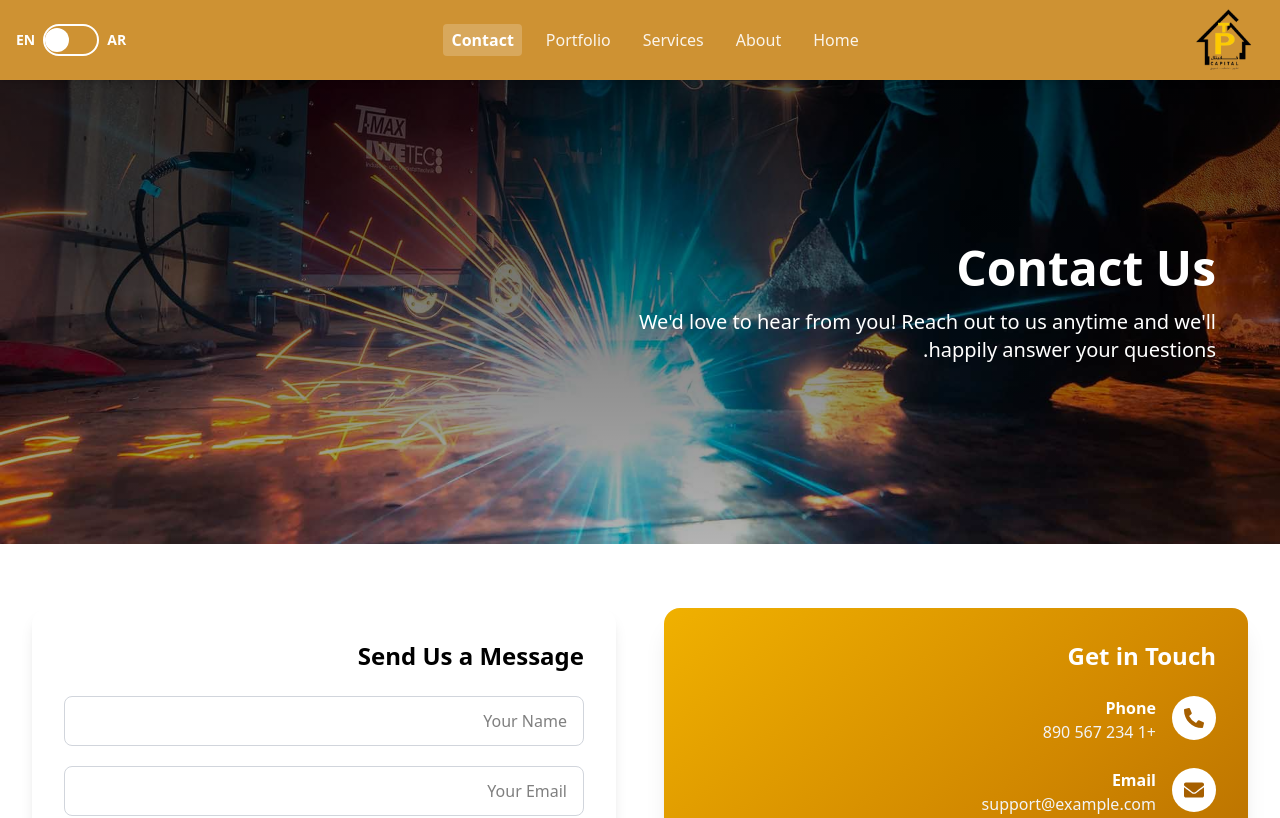
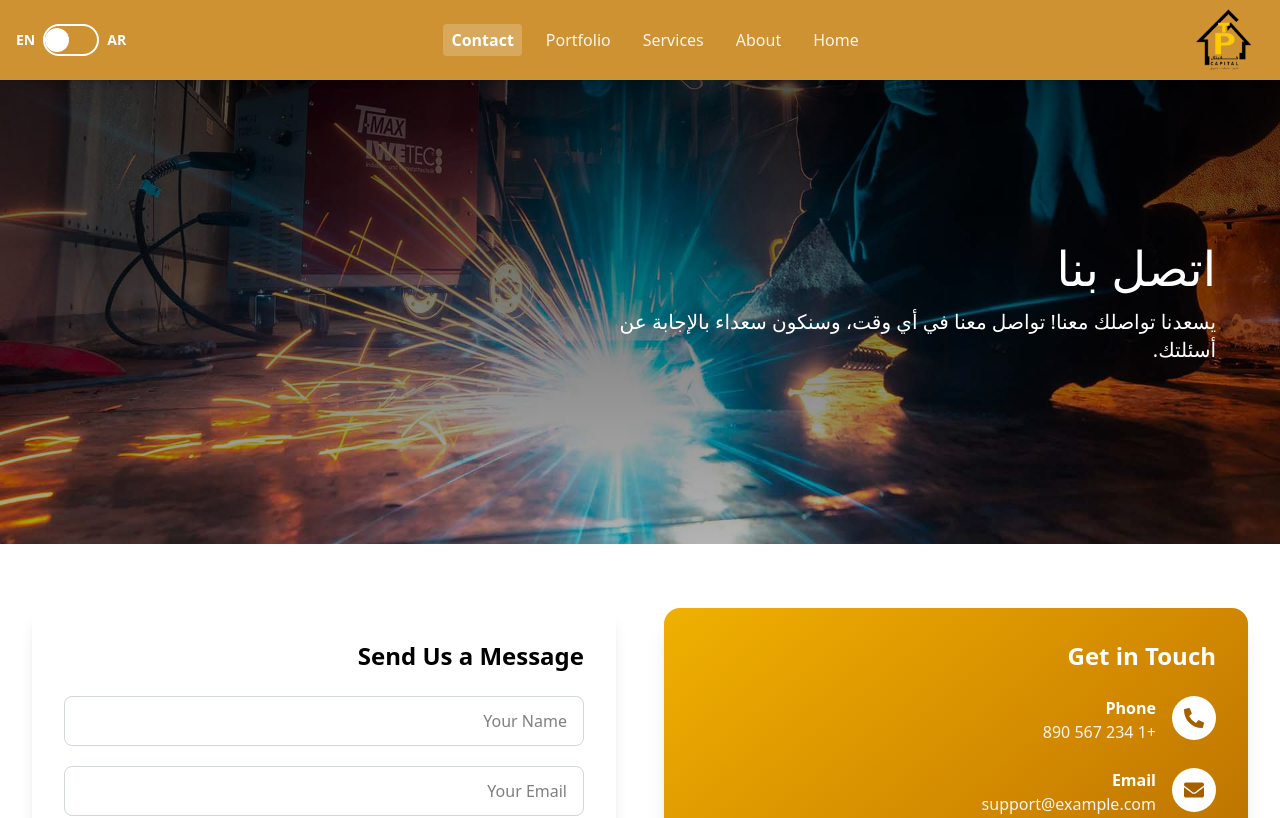
Before and after one commit to programshouse/capital, a React (Vite) app: page /contact in a window 1280 px wide. Shown: the top 818 px of the page. Built offline with nearby package versions, Linux system fonts and the light colour scheme.

Commit message:
traslate hero secs

```diff
--- a/package.json
+++ b/package.json
@@ -16,6 +16,7 @@
     "axios": "^1.11.0",
     "formik": "^2.4.6",
     "framer-motion": "^12.23.12",
+    "i18n": "^0.15.1",
     "i18next": "^25.4.2",
     "i18next-browser-languagedetector": "^8.2.0",
     "lucide-react": "^0.536.0",
--- a/src/Components/Footer/Footer.jsx
+++ b/src/Components/Footer/Footer.jsx
@@ -12,8 +12,9 @@ import {
 
 const Footer = () => {
   return (
-    <footer className="w-full bg-gray-900 text-gray-200 py-12 ">
+    <footer className="w-full bg-gray-900 text-gray-200 py-12">
       <div className="max-w-7xl mx-auto px-4">
+        {/* Top: columns */}
         <div className="grid grid-cols-1 md:grid-cols-2 lg:grid-cols-4 gap-8">
           {/* Our Office */}
           <div>
@@ -31,16 +32,16 @@ const Footer = () => {
               info@example.com
             </p>
             <div className="flex pt-3 space-x-2">
-              <a href="https://twitter.com" target="_blank" rel="noopener noreferrer" className="bg-white text-yellow-600 p-2 rounded">
+              <a href="https://twitter.com" target="_blank" rel="noopener noreferrer" className="bg-white text-yellow-600 p-2 rounded" aria-label="Twitter">
                 <FaTwitter />
               </a>
-              <a href="https://facebook.com" target="_blank" rel="noopener noreferrer" className="bg-white text-yellow-600 p-2 rounded">
+              <a href="https://facebook.com" target="_blank" rel="noopener noreferrer" className="bg-white text-yellow-600 p-2 rounded" aria-label="Facebook">
                 <FaFacebookF />
               </a>
-              <a href="https://youtube.com" target="_blank" rel="noopener noreferrer" className="bg-white text-yellow-600 p-2 rounded">
+              <a href="https://youtube.com" target="_blank" rel="noopener noreferrer" className="bg-white text-yellow-600 p-2 rounded" aria-label="YouTube">
                 <FaYoutube />
               </a>
-              <a href="https://linkedin.com" target="_blank" rel="noopener noreferrer" className="bg-white text-yellow-600 p-2 rounded">
+              <a href="https://linkedin.com" target="_blank" rel="noopener noreferrer" className="bg-white text-yellow-600 p-2 rounded" aria-label="LinkedIn">
                 <FaLinkedinIn />
               </a>
             </div>
@@ -49,22 +50,12 @@ const Footer = () => {
           {/* Quick Links */}
           <div>
             <h5 className="uppercase text-white mb-4 font-semibold">Quick Links</h5>
-            <ul className="space-y-2 ">
-              <li>
-                <a href="/about" className="text-white hover:text-yellow-600">About Us</a>
-              </li>
-              <li>
-                <a href="/contact" className="text-white hover:text-yellow-600">Contact Us</a>
-              </li>
-              <li>
-                <a href="/services" className="text-white hover:text-yellow-600">Our Services</a>
-              </li>
-              <li>
-                <a href="/terms" className="text-white hover:text-yellow-600">Terms & Conditions</a>
-              </li>
-              <li>
-                <a href="/support" className="text-white hover:text-yellow-600">Support</a>
-              </li>
+            <ul className="space-y-2">
+              <li><a href="/about" className="text-white hover:text-yellow-600">About Us</a></li>
+              <li><a href="/contact" className="text-white hover:text-yellow-600">Contact Us</a></li>
+              <li><a href="/services" className="text-white hover:text-yellow-600">Our Services</a></li>
+              <li><a href="/terms" className="text-white hover:text-yellow-600">Terms &amp; Conditions</a></li>
+              <li><a href="/support" className="text-white hover:text-yellow-600">Support</a></li>
             </ul>
           </div>
 
@@ -101,6 +92,12 @@ const Footer = () => {
             </div>
           </div>
         </div>
+
+<div className="mt-10 border-t border-gray-800/80 pt-6">
+  <p className="text-sm text-gray-400  text-center">
+    <p>© {new Date().getFullYear()} ProgramsHouse. All Rights Reserved.</p>
+  </p>
+</div>
       </div>
     </footer>
   );
--- a/src/Locals/ar.json
+++ b/src/Locals/ar.json
@@ -1,5 +1,20 @@
 {
-  "welcome": "مرحبًا بك في موقعنا",
-  "cta": "ابدأ الآن",
-  "greeting": "مرحبًا، {{name}}!"
+  "contact": {
+    "hero": {
+      "title": "اتصل بنا",
+      "subtitle": "يسعدنا تواصلك معنا! تواصل معنا في أي وقت، وسنكون سعداء بالإجابة عن أسئلتك."
+    }
+  },
+  "about": {
+    "hero": {
+      "title": "معلومات عنا",
+      "subtitle": "تعرّف أكثر علينا وعلى رؤيتنا ورسالتنا."
+    }
+  },
+  "portfolio": {
+    "hero": {
+      "title": "أعمالنا",
+      "subtitle": "استكشف أحدث مشاريعنا عبر مختلف الخدمات."
+    }
+  }
 }
--- a/src/Locals/en.json
+++ b/src/Locals/en.json
@@ -1,5 +1,20 @@
 {
-  "welcome": "Welcome to our site",
-  "cta": "Get Started",
-  "greeting": "Hello, {{name}}!"
+  "contact": {
+    "hero": {
+      "title": "Contact Us",
+      "subtitle": "We'd love to hear from you! Reach out to us anytime and we'll happily answer your questions."
+    }
+  },
+  "about": {
+    "hero": {
+      "title": "About Us",
+      "subtitle": "Learn more about who we are, our vision, and our mission."
+    }
+  },
+  "portfolio": {
+    "hero": {
+      "title": "Our Portfolio",
+      "subtitle": "Explore our latest projects across different services."
+    }
+  }
 }
--- a/src/Pages/About/aboutpage.jsx
+++ b/src/Pages/About/aboutpage.jsx
@@ -1,8 +1,9 @@
+// /src/Pages/About/aboutpage.jsx
 import React, { useEffect, useRef, useState } from "react";
+import { useTranslation } from "react-i18next";
 import { FaEye, FaBullseye } from "react-icons/fa";
 
-const sections = {
-  en: [
+const sections = [
   {
     id: "vision",
     title: "Our Vision",
@@ -21,28 +22,7 @@ const sections = {
     image: "/assets/service-2.jpg",
     reverse: true,
   },
-  ],
-  ar: [
-    {
-      id: "vision",
-      title: "رؤيتنا",
-      text:
-        "أن نكون قوة رائدة في تقديم حلول مبتكرة ومستدامة تُحدث تأثيرًا إيجابيًا على المجتمعات حول العالم.",
-      icon: FaEye,
-      image: "/assets/service-1.jpg",
-      reverse: false,
-    },
-    {
-      id: "mission",
-      title: "مهمتنا",
-      text:
-        "تمكين الأفراد والمنظمات من خلال تقديم خدمات استثنائية، وتعزيز الابتكار، ودعم النمو المستدام من أجل مستقبل أفضل.",
-      icon: FaBullseye,
-      image: "/assets/service-2.jpg",
-      reverse: true,
-    },
-  ],
-};
+];
 
 const Reveal = ({ children, className = "", delay = 0 }) => {
   const ref = useRef(null);
@@ -75,32 +55,29 @@ const Reveal = ({ children, className = "", delay = 0 }) => {
   );
 };
 
-const AboutPage = ({ lang = "en" }) => {
-  const data = sections[lang] || sections.en;
+export default function AboutPage() {
+    const { t, i18n } = useTranslation();
+  const isRTL =
+    (i18n.resolvedLanguage || i18n.language || "en").startsWith("ar");
 
   return (
-    <div dir={lang === "ar" ? "rtl" : "ltr"} className="w-full">
+    <div className="w-full">
       {/* Hero */}
       <section
-  className="relative w-full h-[60vh] bg-cover bg-center bg-fixed flex items-center justify-start"
+        className="relative w-full h-[40vh] md:h-[60vh] bg-cover bg-center bg-no-repeat bg-scroll md:bg-fixed flex items-center justify-start"
         style={{ backgroundImage: "url('/assets/carousel-1.jpg')" }}
       >
-  <div className="absolute inset-0 bg-gradient-to-b from-black/70 via-black/50 to-black/30"></div>
-  <Reveal className="relative z-10 text-start text-white px-14 max-w-3xl">
-    <h2 className="text-4xl md:text-5xl font-bold mb-4">
-      {lang === "ar" ? "من نحن" : "About Us"}
-    </h2>
-    <p className="text-base md:text-xl">
-      {lang === "ar"
-        ? "تعرّف أكثر على من نحن ورؤيتنا ومهمتنا."
-        : "Learn more about who we are, our vision, and our mission."}
+        <div className="absolute inset-0 bg-gradient-to-b from-black/70 via-black/50 to-black/30" />
+        <div className="relative z-10 text-white px-16 text-start max-w-3xl">
+          <h2 className="text-4xl md:text-5xl font-bold mb-4">{t("about.hero.title")}</h2>
+          <p className="mt-3 text-base md:text-xl max-w-2xl">
+         {t("about.hero.subtitle")}
           </p>
-  </Reveal>
+        </div>
       </section>
 
-
-      {/* Sections */}
-      {data.map((item, idx) => {
+      {/* Sections (English content, RTL-aware layout) */}
+      {sections.map((item, idx) => {
         const Icon = item.icon;
         return (
           <section
@@ -113,10 +90,10 @@ const AboutPage = ({ lang = "en" }) => {
               } items-center gap-10`}
             >
               <Reveal className="flex-1">
-      <div className={`${lang === "ar" ? "text-right" : "text-left"}`}>
+                <div className={isRTL ? "text-right" : "text-left"}>
                   <div
                     className={`flex items-center gap-3 ${
-            lang === "ar" ? "justify-end" : "justify-start"
+                      isRTL ? "justify-end" : "justify-start"
                     }`}
                   >
                     <Icon className="text-yellow-500 text-4xl shrink-0" />
@@ -126,14 +103,14 @@ const AboutPage = ({ lang = "en" }) => {
                       </h2>
                       <div
                         className={`h-1 w-20 bg-yellow-500 rounded ${
-                lang === "ar" ? "ml-auto" : ""
+                          isRTL ? "ml-auto" : ""
                         }`}
                       />
                     </div>
                   </div>
-
-        {/* النص */}
-        <p className="text-gray-600 leading-relaxed mt-4">{item.text}</p>
+                  <p className="text-gray-600 leading-relaxed mt-4">
+                    {item.text}
+                  </p>
                 </div>
               </Reveal>
 
@@ -148,12 +125,8 @@ const AboutPage = ({ lang = "en" }) => {
               </Reveal>
             </div>
           </section>
-
-
         );
       })}
     </div>
   );
-};
-
-export default AboutPage;
+}
--- a/src/Pages/Contact/contact.jsx
+++ b/src/Pages/Contact/contact.jsx
@@ -2,9 +2,11 @@ import React from "react";
 import { FaPhoneAlt, FaEnvelope, FaMapMarkerAlt } from "react-icons/fa";
 import { MdAccessTime } from "react-icons/md";
 import { Formik, Form, Field, ErrorMessage } from "formik";
+import { useTranslation } from "react-i18next";
 import * as Yup from "yup";
 
 export default function Contact() {
+  const { t} = useTranslation();
   return (
     <div className="w-full">
       {/* Hero */}
@@ -14,10 +16,9 @@ export default function Contact() {
       >
         <div className="absolute inset-0 bg-gradient-to-b from-black/70 via-black/50 to-black/30"></div>
         <div className="relative z-10 text-white px-16 text-start max-w-3xl">
-          <h2 className="text-4xl md:text-5xl font-bold mb-4">Contact Us</h2>
+          <h2 className="text-4xl md:text-5xl font-bold mb-4">{t("contact.hero.title")}</h2>
           <p className="mt-3 text-base md:text-xl max-w-2xl">
-            We&apos;d love to hear from you! Reach out to us anytime and we&apos;ll happily
-            answer your questions.
+        {t("contact.hero.subtitle")}
           </p>
         </div>
       </section>
```
Also changed, not shown: src/Pages/portfolio.jsx (+14 -17 lines), 1 other file (tests, documents, lock files or other folders). Lines whose indentation alone changed are shown as unchanged.
